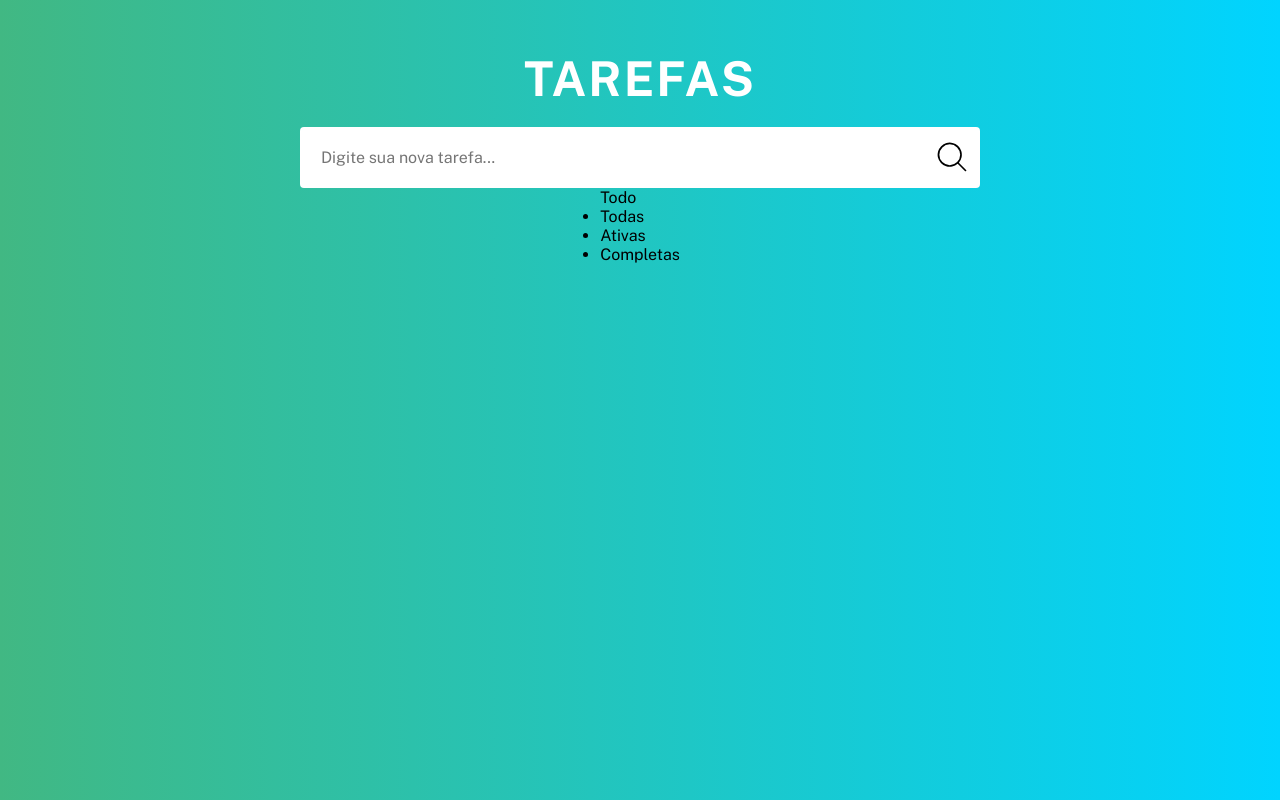
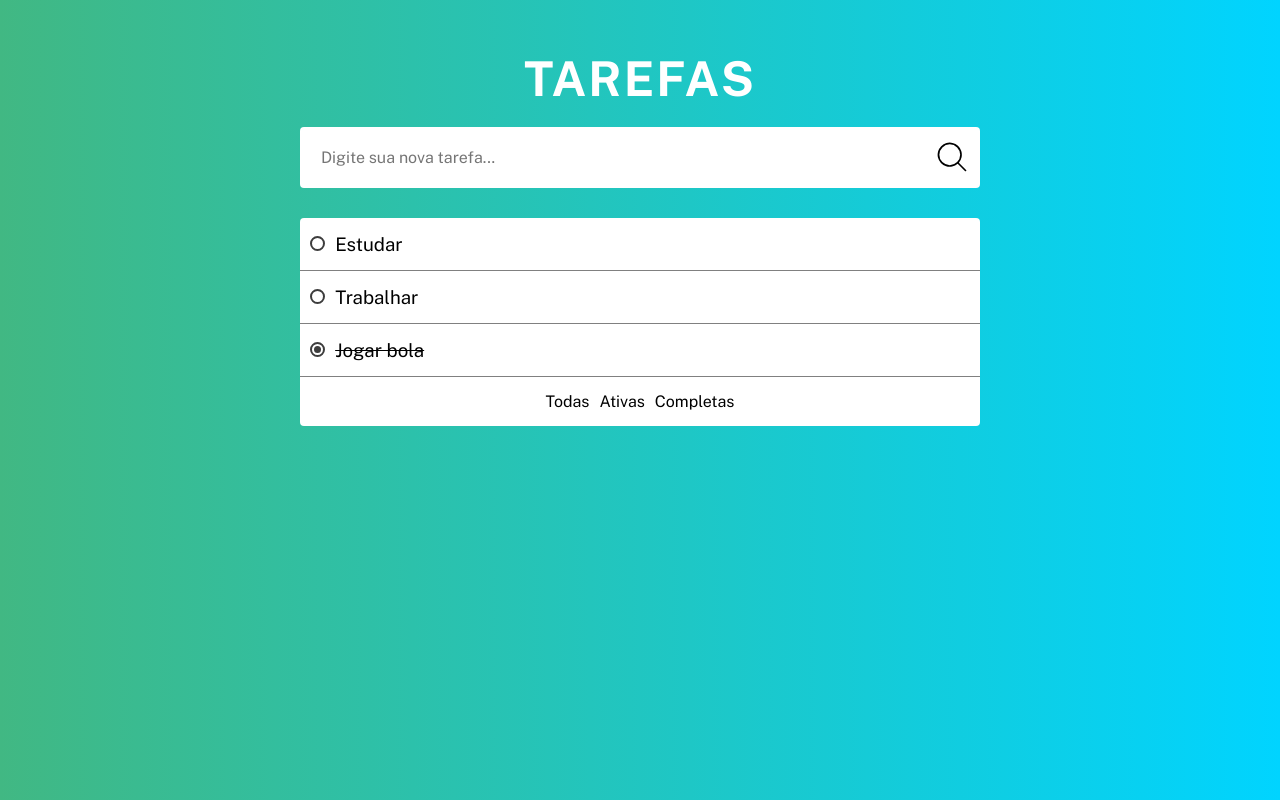
Before and after one commit to FelipePinha/TodoList-App, a React (Vite) app: page / in a window 1280 px wide. Built offline with nearby package versions, Linux system fonts and the light colour scheme.

Commit message:
feat: create todo box

```diff
--- a/src/App.jsx
+++ b/src/App.jsx
@@ -1,3 +1,5 @@
+import { useState } from "react";
+
 import TodoForm from "./components/TodoForm";
 import Todo from "./components/Todo";
 import TodoFilter from "./components/TodoFilter";
@@ -5,14 +7,34 @@ import TodoFilter from "./components/TodoFilter";
 import "./styles/app.css";
 
 function App() {
+    const [todos, setTodos] = useState([
+        {
+            id: 1,
+            name: "Estudar",
+            completed: false,
+        },
+        {
+            id: 2,
+            name: "Trabalhar",
+            completed: false,
+        },
+        {
+            id: 3,
+            name: "Jogar bola",
+            completed: true,
+        },
+    ]);
+
     return (
         <section className="todos">
             <div className="center">
                 <h1>TAREFAS</h1>
                 <div className="todo-wrapper">
                     <TodoForm />
-                    <div className="todoBox">
-                        <Todo />
+                    <div className="todo-box">
+                        {todos.map(todo => (
+                            <Todo key={todo.id} name={todo.name} completed={todo.completed} />
+                        ))}
                         <TodoFilter />
                     </div>
                 </div>
--- a/src/components/Todo.jsx
+++ b/src/components/Todo.jsx
@@ -1,5 +1,12 @@
-const Todo = () => {
-    return <div>Todo</div>;
+const Todo = ({ name, completed }) => {
+    return (
+        <div className="todo">
+            <div className="check-border">
+                <div className={completed ? "check" : ""}></div>
+            </div>
+            <h3 className={completed ? "completed" : ""}>{name}</h3>
+        </div>
+    );
 };
 
 export default Todo;
--- a/src/styles/App.css
+++ b/src/styles/App.css
@@ -49,7 +49,6 @@ form .input-wrapper {
     background-color: #fff;
     border: none;
     border-radius: 4px;
-    /* color: #fff; */
     outline: none;
     font-size: 1rem;
 }
@@ -62,3 +61,62 @@ form .input-wrapper {
     right: 10px;
     cursor: pointer;
 }
+
+.todo-box {
+    width: 100%;
+    background-color: #fff;
+    margin-top: 30px;
+    border-radius: 4px;
+}
+
+.todo {
+    padding: 15px 10px;
+    border-bottom: 1px solid #808080;
+    width: 100%;
+    display: flex;
+    align-items: center;
+    gap: 10px;
+    cursor: pointer;
+}
+
+.todo h3 {
+    font-weight: 400;
+}
+
+.check-border {
+    width: 15px;
+    height: 15px;
+    border: 2px solid #3d3d3d;
+    border-radius: 50px;
+    display: flex;
+    justify-content: center;
+    align-items: center;
+}
+
+.check {
+    width: 7px;
+    height: 7px;
+    border-radius: 50px;
+    background-color: #3d3d3d;
+}
+
+.completed {
+    text-decoration: line-through;
+}
+
+.filter-wrapper {
+    padding: 15px;
+}
+
+.filter-wrapper ul {
+    list-style: none;
+    display: flex;
+    justify-content: center;
+    align-items: center;
+    gap: 10px;
+}
+
+.filter-wrapper ul li:hover {
+    color: #808080;
+    cursor: pointer;
+}
```
